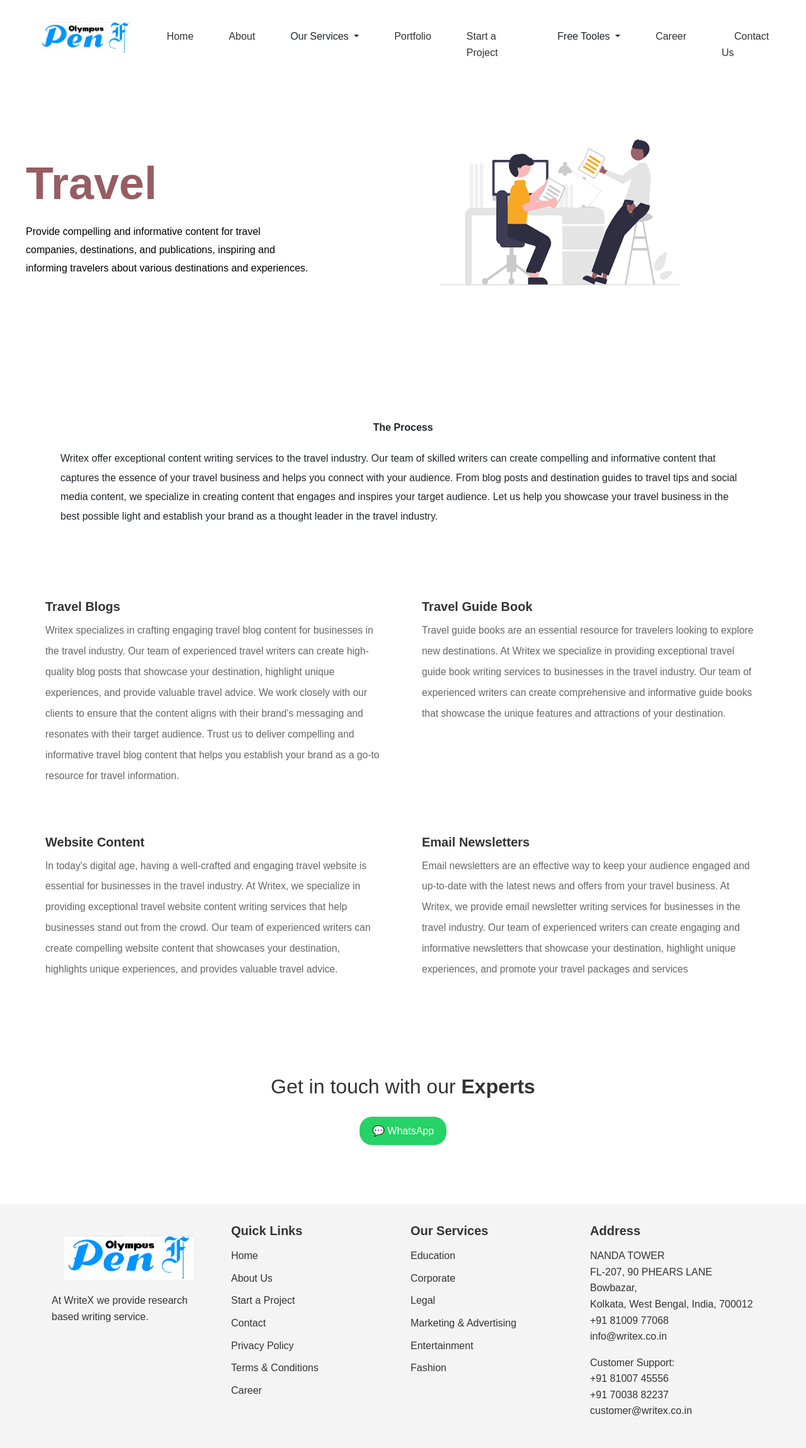
After one commit to TeeWrath/Olypedia-web, a Django app: page /travel/ in a window 1280 px wide. The commit adds this page. Shown: the whole page at 63% size. Run offline with Django 5.2, Linux system fonts and the light colour scheme; some libraries are stand-ins or nearby versions.

```diff
--- /dev/null
+++ b/main/static/travel.css
@@ -0,0 +1,134 @@
+
+body{
+    background-color: white;
+}
+.market{
+    display: flex;
+    justify-content: center;
+    align-items: center;
+    gap: 3rem;
+  }
+
+  .left {
+    max-width: 450px;
+
+  }
+
+  .left h1 {
+    font-size: 4.5rem;
+    font-weight: bolder;
+    color:#965d62;
+    margin:30px 0 20px auto;
+  }
+
+  .left p {
+    font-size: 1rem;
+    color:black;
+    line-height: 1.8;
+  }
+
+  .img {
+    width: 700px;
+    display: flex;
+    justify-content: center;
+    padding: 20px;
+  }
+
+  .img img {
+    max-width:75%;
+    height: 350px;
+    width: 550px;
+  }
+
+  .process{
+    display: flex;
+    justify-content: center;
+    align-items: center;
+    margin-bottom: 60px;
+  }
+ .inner{
+    max-width:85vw;
+
+ }
+ .inner h6{
+    text-align: center;
+    margin:-25px auto 25px auto;
+    font-weight: bold;
+ }
+ .inner p{
+    line-height: 1.9rem;
+ }
+
+ .card-grid {
+  display: grid;
+  grid-template-columns: repeat(2,1fr);
+  gap: 20px;
+  padding: 20px;
+  max-width:95vw;
+  margin: auto;
+}
+
+
+.card {
+  background:white;
+  padding: 20px;
+  text-align:start;
+  border: none;
+}
+
+.card:hover {
+  background-color:#f9f4eb;
+}
+
+.card h1 {
+  font-size: 1.25rem;
+  color: #333;
+  margin-bottom: 10px;
+  font-weight: bold;
+}
+
+.card p {
+  font-size: .98rem;
+  color: #666;
+  line-height: 2.1;
+}
+
+.main {
+  font-family: Arial, sans-serif;
+  background-color: white;
+  margin: 0;
+  padding: 0;
+  display: flex;
+  justify-content: center;
+  align-items: center;
+  height: 300px;
+}
+
+.contact-section {
+  text-align: center;
+}
+
+.contact-section h1 {
+  font-size: 2rem;
+  color: #333;
+}
+
+.contact-section .highlight {
+  font-weight: bold;
+}
+
+.whatsapp-button {
+  display: inline-block;
+  margin-top: 20px;
+  padding: 10px 20px;
+  background-color: #25d366;
+  color: white;
+  font-size: 1rem;
+  text-decoration: none;
+  border-radius: 20px;
+  transition: background-color 0.3s ease;
+}
+
+.whatsapp-button:hover {
+  background-color: #1da851;
+}
--- a/main/templates/finance.html
+++ b/main/templates/finance.html
@@ -1,5 +1,5 @@
 {% extends 'layout.html' %} {% load static %} {% block link %}
-<link rel="stylesheet" href="{%static 'legal.css'%}" />
+<link rel="stylesheet" href="{%static 'finance.css'%}" />
 {% endblock %} {% block contant %}
 <body>
   <div class="market">
--- a/main/templates/layout.html
+++ b/main/templates/layout.html
@@ -31,7 +31,7 @@
               <li><a class="dropdown-item" href="{%url 'entertainment'%}">Entertainment </a></li>
               <li><a class="dropdown-item" href="{% url 'education'%}">Education</a></li>
               <li><a class="dropdown-item" href="{%url 'health'%}">Health Care</a></li>
-              <li><a class="dropdown-item" href="#">Travel</a></li>
+              <li><a class="dropdown-item" href="{%url 'travel'%}">Travel</a></li>
               <li><a class="dropdown-item" href="{%url 'legal'%}">Legal</a></li>
               <li><a class="dropdown-item" href="{%url 'corporate'%}">Corporate</a></li>
               <li><a class="dropdown-item" href="{%url 'finance'%}">Finace</a></li>
--- /dev/null
+++ b/main/templates/travel.html
@@ -0,0 +1,107 @@
+{% extends 'layout.html' %} {% load static %} {% block link %}
+<link rel="stylesheet" href="{%static 'travel.css'%}" />
+{% endblock %} {% block contant %}
+<body>
+  <div class="market">
+    <div class="left">
+      <h1>Travel</h1>
+      <p>
+        Provide compelling and informative content for travel companies,
+        destinations, and publications, inspiring and informing travelers about
+        various destinations and experiences.
+      </p>
+    </div>
+    <div class="img">
+      <img src="{% static "images/corporate.png"%}" alt="Illustration">
+    </div>
+  </div>
+  <hr
+    style="
+      width: 900px;
+      margin: 80px auto;
+      border: 0;
+      border-top: 2px solid white;
+    "
+  />
+  <div class="process">
+    <div class="inner">
+      <h6>The Process</h6>
+      <p>
+        Writex offer exceptional content writing services to the travel
+        industry. Our team of skilled writers can create compelling and
+        informative content that captures the essence of your travel business
+        and helps you connect with your audience. From blog posts and
+        destination guides to travel tips and social media content, we
+        specialize in creating content that engages and inspires your target
+        audience. Let us help you showcase your travel business in the best
+        possible light and establish your brand as a thought leader in the
+        travel industry.
+      </p>
+    </div>
+  </div>
+
+  <div class="card-grid">
+    <div class="card">
+      <h1>Travel Blogs</h1>
+      <p>
+        Writex specializes in crafting engaging travel blog content for
+        businesses in the travel industry. Our team of experienced travel
+        writers can create high-quality blog posts that showcase your
+        destination, highlight unique experiences, and provide valuable travel
+        advice. We work closely with our clients to ensure that the content
+        aligns with their brand's messaging and resonates with their target
+        audience. Trust us to deliver compelling and informative travel blog
+        content that helps you establish your brand as a go-to resource for
+        travel information.
+      </p>
+    </div>
+    <div class="card">
+      <h1>Travel Guide Book</h1>
+      <p>
+        Travel guide books are an essential resource for travelers looking to
+        explore new destinations. At Writex we specialize in providing
+        exceptional travel guide book writing services to businesses in the
+        travel industry. Our team of experienced writers can create
+        comprehensive and informative guide books that showcase the unique
+        features and attractions of your destination.
+      </p>
+    </div>
+    <div class="card">
+      <h1>Website Content</h1>
+      <p>
+        In today's digital age, having a well-crafted and engaging travel
+        website is essential for businesses in the travel industry. At Writex,
+        we specialize in providing exceptional travel website content writing
+        services that help businesses stand out from the crowd. Our team of
+        experienced writers can create compelling website content that showcases
+        your destination, highlights unique experiences, and provides valuable
+        travel advice.
+      </p>
+    </div>
+
+    <div class="card">
+      <h1>Email Newsletters</h1>
+      <p>
+        Email newsletters are an effective way to keep your audience engaged and
+        up-to-date with the latest news and offers from your travel business. At
+        Writex, we provide email newsletter writing services for businesses in
+        the travel industry. Our team of experienced writers can create engaging
+        and informative newsletters that showcase your destination, highlight
+        unique experiences, and promote your travel packages and services
+      </p>
+    </div>
+  </div>
+
+  <div class="main">
+    <div class="contact-section">
+      <h1>Get in touch with our <span class="highlight">Experts</span></h1>
+      <a
+        href="https://wa.me/your-number"
+        target="_blank"
+        class="whatsapp-button"
+        >💬 WhatsApp</a
+      >
+    </div>
+  </div>
+</body>
+{% endblock %}
--- a/main/urls.py
+++ b/main/urls.py
@@ -12,6 +12,7 @@ urlpatterns = [
     path('education/', views.education,name='education'),
     path('health/', views.health,name='health'),
     path('entertainment/', views.entertainment,name='entertainment'),
+    path('travel/', views.travel,name='travel'),
     path('legal/', views.legal,name='legal'),
     path('corporate/', views.corporate,name='corporate'),
     path('finance/', views.finance,name='finance'),
--- a/main/views.py
+++ b/main/views.py
@@ -31,6 +31,9 @@ def health(request):
 def entertainment(request):
     return render(request,'entertainment.html')
 
+def travel(request):
+    return render(request,'travel.html')
+
 def legal(request):
     return render(request,'legal.html')
 
```
